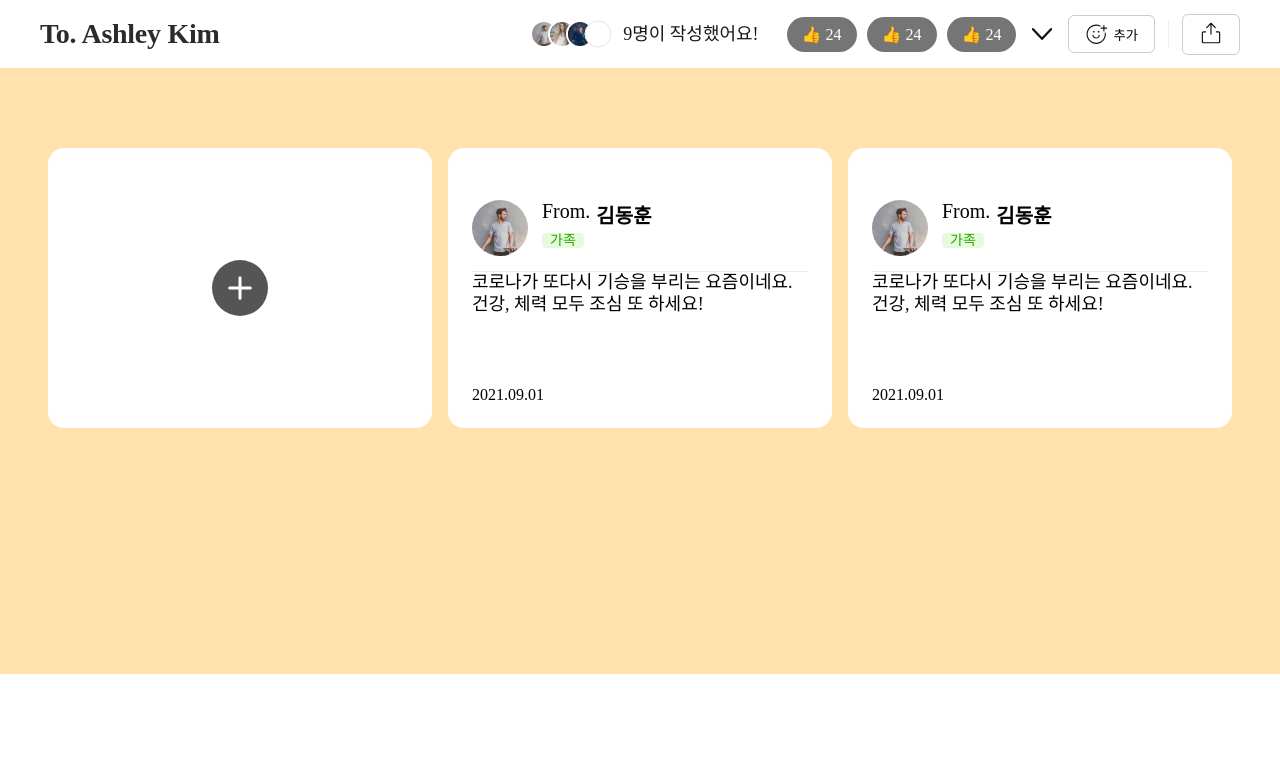
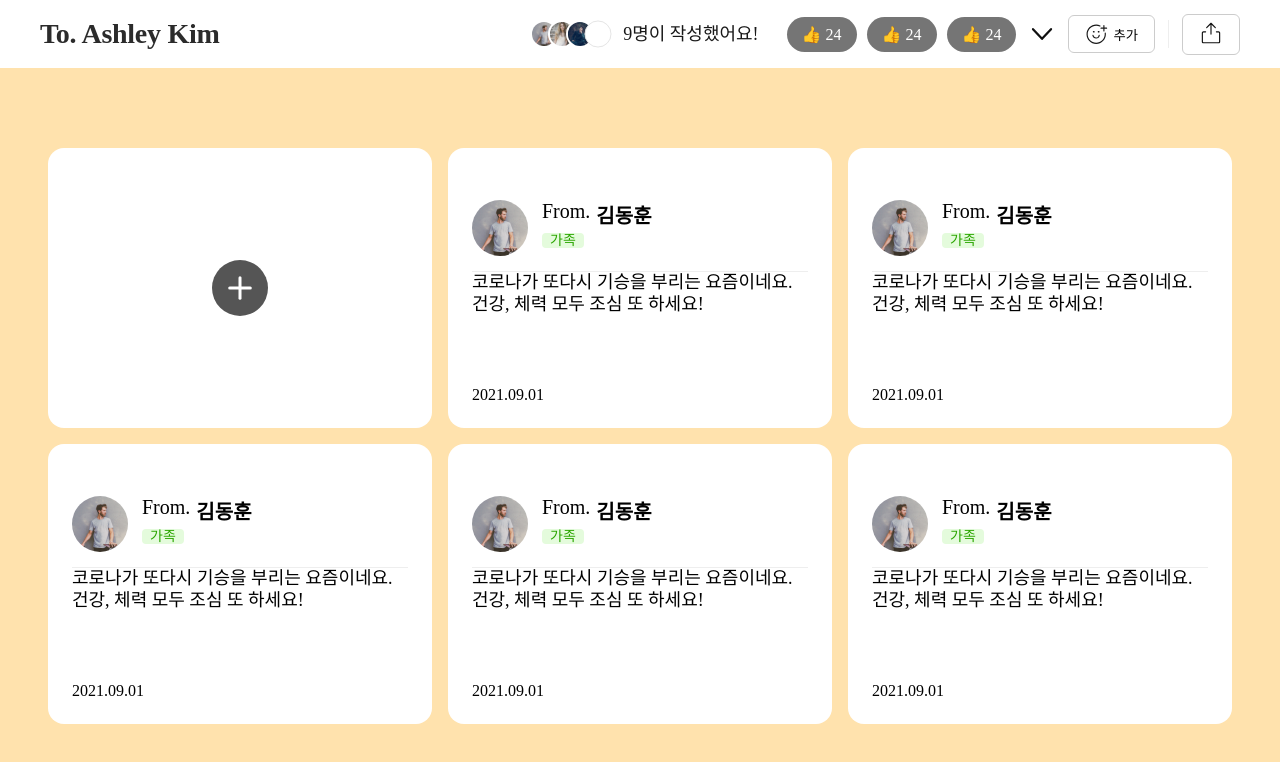
Before and after one commit to Part2-6Team/First_Project, a React (Vite) app: page / in a window 1280 px wide. Shown: the top 762 px of the page. Built offline with nearby package versions, Linux system fonts and the light colour scheme.

Commit message:
💄 생성된 롤링페이퍼 리스트 Main 및 카드 컴포넌트 UI 변경
- Main 컴포넌트에 background-image 속성 추가
- Main 컴포넌트를 display: grid에서 display:flex로 변경

```diff
--- a/src/components/createdRollingPage/Main.jsx
+++ b/src/components/createdRollingPage/Main.jsx
@@ -10,24 +10,31 @@ function Main() {
         <AddCard />
         <Card />
         <Card />
+        <Card />
+        <Card />
+        <Card />
       </CardContainer>
     </Container>
   );
 }
 
 const Container = styled.main`
+  background-image: ${({ bgImg }) => (bgImg ? `url(${bgImg})` : 'none')};
   background-color: var(--Orange-200);
-  display: flex;
-  justify-content: center;
-  padding: 80px 0 246px;
-  height: 100%;
+  padding: 80px 0;
+  min-height: 100%;
+  height: auto;
 `;
 
 const CardContainer = styled.div`
-  display: grid;
-  grid-template-columns: repeat(3, 1fr);
-  margin: 0 auto;
+  //   display: grid;
+  //   grid-template-columns: repeat(3, 1fr);
+  //   gap: 16px;
+  display: flex;
+  flex-wrap: wrap;
   gap: 16px;
+  justify-content: center;
+  height: auto; /* 부모 요소의 높이를 자식 요소에 맞게 설정합니다. */
 `;
 
 export default Main;
--- a/src/pages/createdRollingPage.jsx
+++ b/src/pages/createdRollingPage.jsx
@@ -1,15 +1,20 @@
 import React from 'react';
+import { styled } from 'styled-components';
 
 import Header from '../components/createdRollingPage/Header';
 import Main from '../components/createdRollingPage/Main';
 
 function CreatedRolloingPage() {
   return (
-    <>
+    <Container>
       <Header />
       <Main />
-    </>
+    </Container>
   );
 }
 
+const Container = styled.div`
+  height: 100vh;
+`;
+
 export default CreatedRolloingPage;
```
